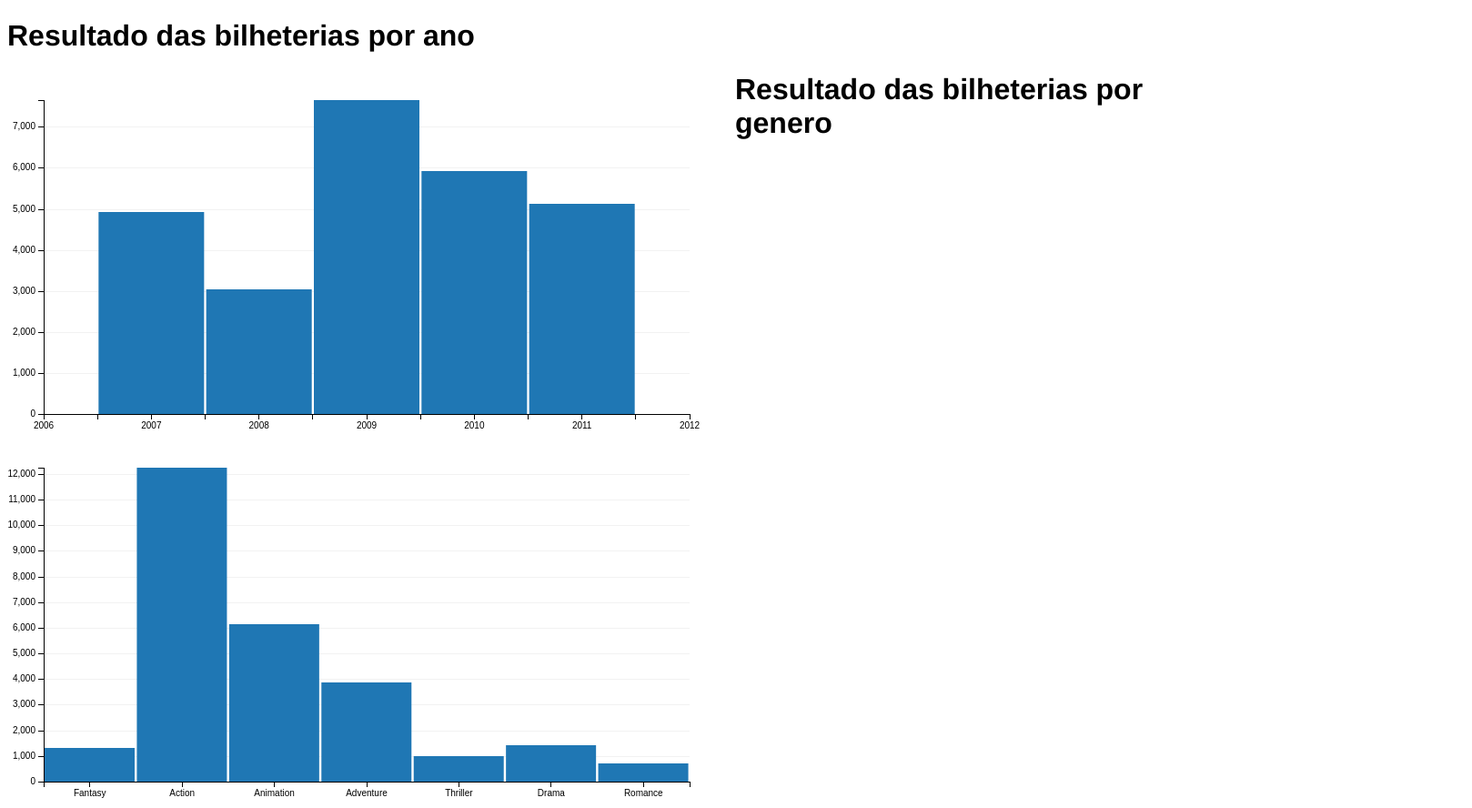
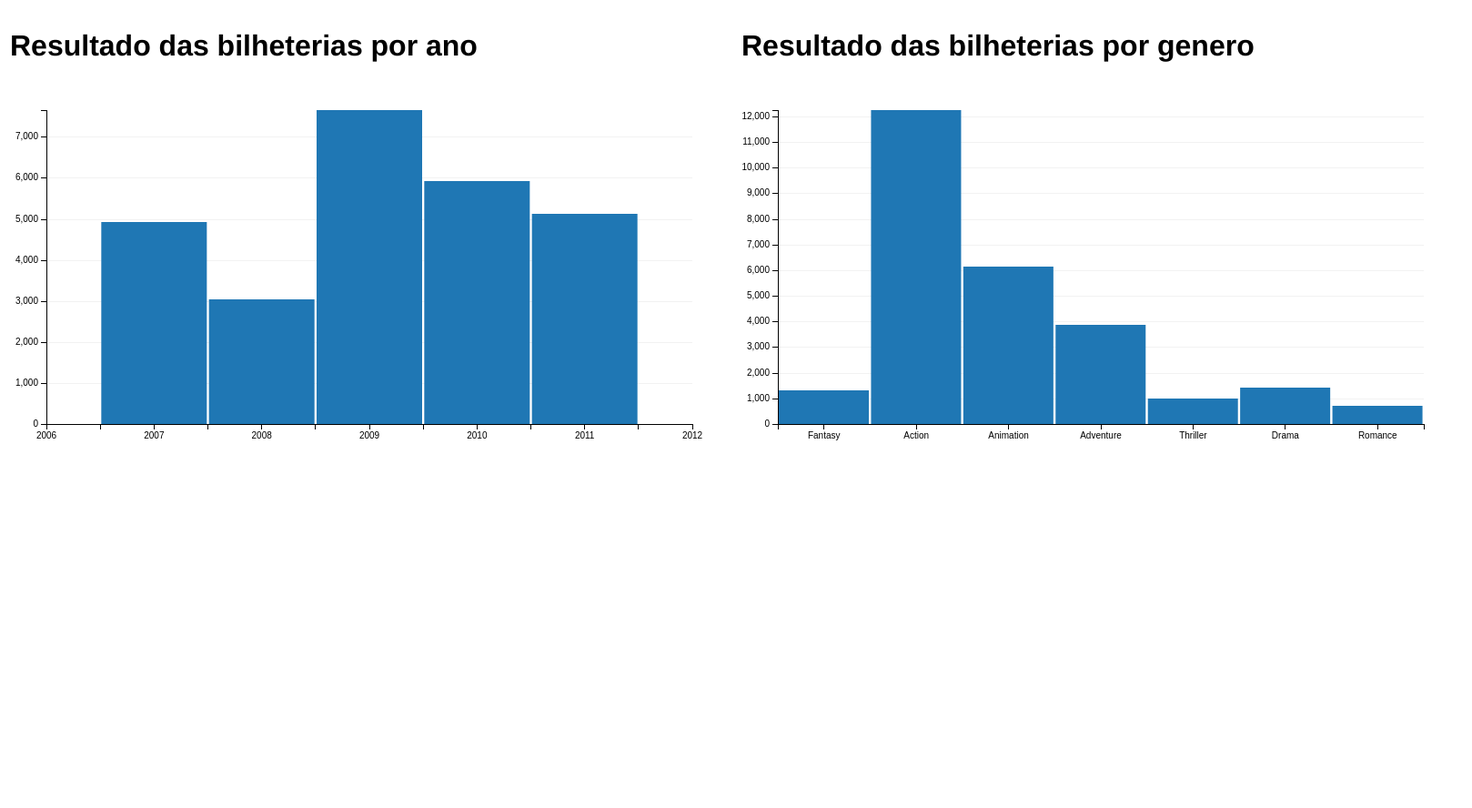
Before and after one commit to edurdneto/Visualization-datavis-course, a plain HTML site: page 2017_10_02/movies_d3_dc.html in a window 1280 px wide. Shown: the whole page at 91% size, 1618 px wide, since content can reach past the window. After the commit the page ends 800 px from the top, so only its background shows below. Drawn offline with nearby package versions, Linux system fonts and the light colour scheme.

Commit message:
Ultimas modificacoes

```diff
--- a/2017_10_02/movies_d3_dc.html
+++ b/2017_10_02/movies_d3_dc.html
@@ -12,10 +12,18 @@
 </head>
 <body>
 
-    <h1>Resultado das bilheterias por ano</h1>
-    <div id="chart"></div>
-    <h1>Resultado das bilheterias por genero</h1>
-    <div id="chart2"></div>
+    <table style="width:100%">
+        <tr>
+            <td>
+                <h1>Resultado das bilheterias por ano</h1>
+                <div id="chart"></div>
+            </td>
+            <td>
+                <h1>Resultado das bilheterias por genero</h1>
+                <div id="chart2"></div>
+            </td>
+        </tr>
+    </table>
 
 
 	<script type="text/javascript">
```
Also changed, not shown: index.html (+2 -1 lines), 2017_10_02/css/styles.css (line endings or trailing spaces).
